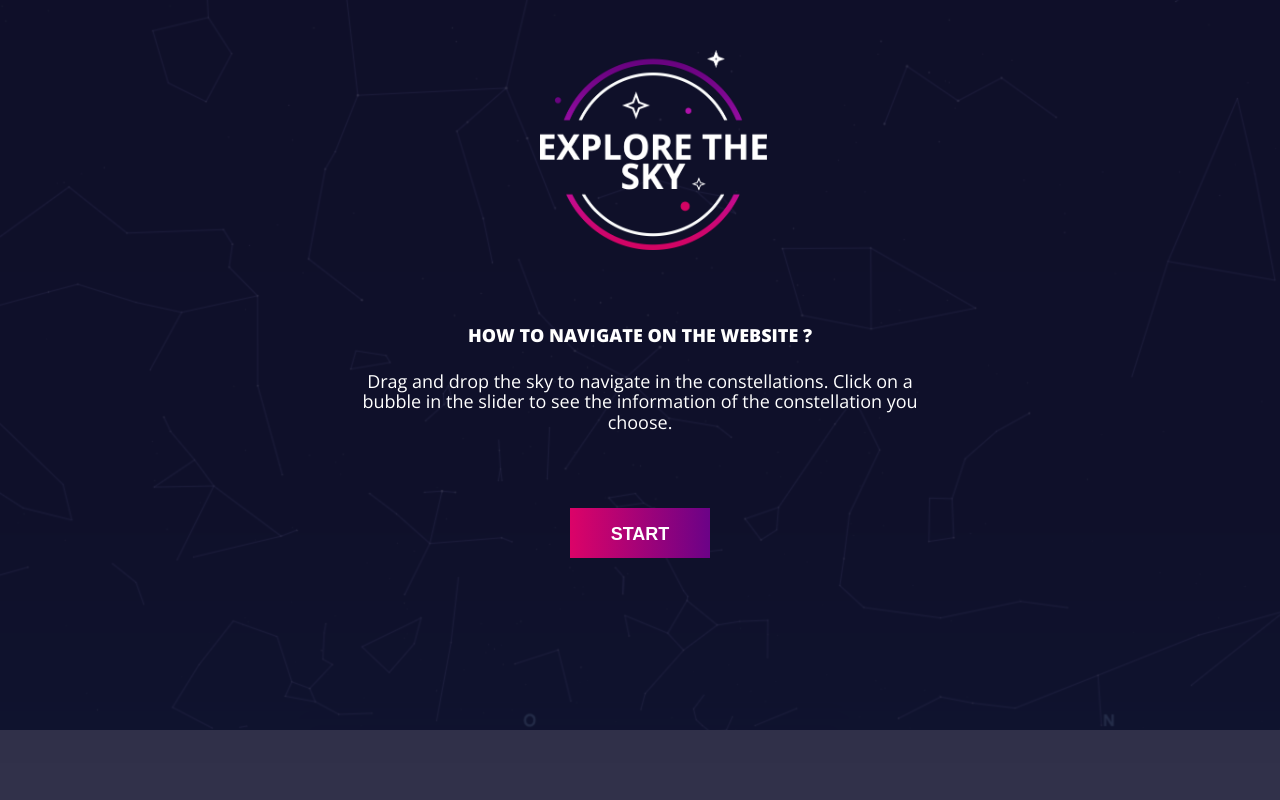
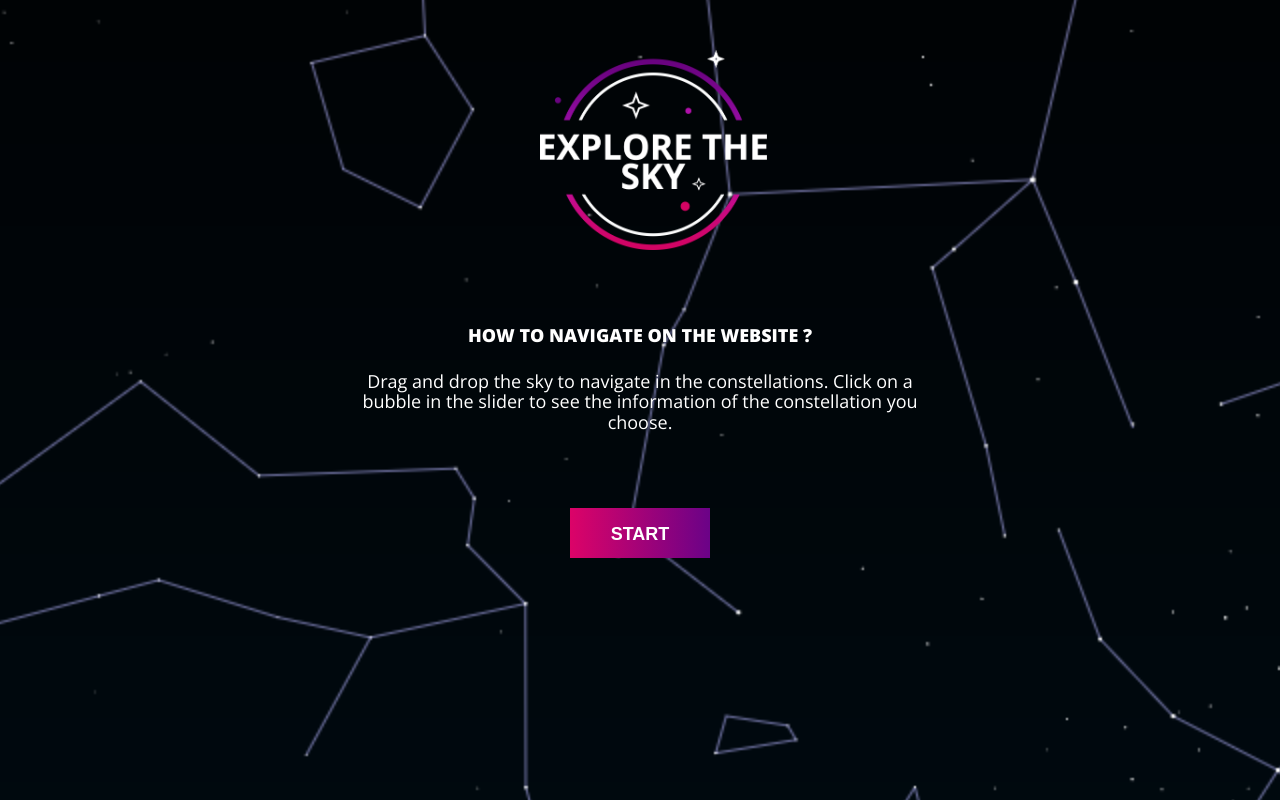
Before and after one commit to ldandrel/Explore-the-sky, a PHP site: page /welcome in a window 1280 px wide. Run offline with PHP 8.4, Linux system fonts and the light colour scheme; some libraries are stand-ins or nearby versions.

Commit message:
:lipstick: welcome.twig > Update image background

```diff
--- a/App/Views/pages/welcome.twig
+++ b/App/Views/pages/welcome.twig
@@ -3,7 +3,7 @@
 {% block content %}
 
 <body class="body-index">
-<section class="container-landing">
+<section class="container-landing" style="background-image:url('{{ asset('img/bg.png') }}');">
     <!-- Name of the website -->
     <div class="logo">
         <img src="{{ asset('img/logo_sky.png') }}" alt="Logo of the website">
@@ -15,8 +15,6 @@
     <form action="welcome" method="post">
         <input type="submit" value="Start" name="start">
     </form>
-
-    <img class="bg" src="{{ asset('img/bg.png') }}" alt="Image of the sky">
 </section>
 
 {% endblock %}
--- a/src/scss/components/index.scss
+++ b/src/scss/components/index.scss
@@ -7,6 +7,8 @@
     font-size: $main-size;
     font-family: $main-font;
     color: $white;
+
+    background-repeat: repeat-y;
 
     .container-landing
     {
```
Also changed, not shown: public/assets/css/app.min.css.
